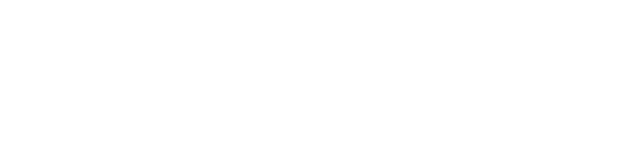
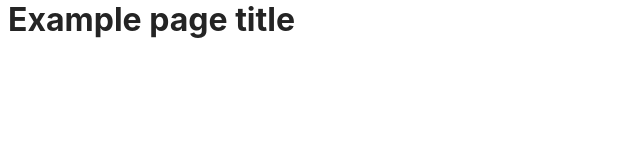
Before and after one commit to ViktorIgnatiev/goit-js-hw-10, a website built with Vite: page src/index.html in a window 1280 px wide. Shown: the whole page, without its empty margins (0-640 px from the left). Built offline with nearby package versions, Linux system fonts and the light colour scheme.

Commit message:
HW X / chapter 5

```diff
--- a/src/index.html
+++ b/src/index.html
@@ -8,16 +8,14 @@
     <link rel="stylesheet" href="./css/styles.css" />
   </head>
   <body>
-    <!-- <load ="partials/header.html" /> -->
 
-    <!-- <section> -->
-      <!-- <h1>Example page title</h1> -->
-      <!-- Path to images as from index.html file -->
-      <!-- <img src="./img/javascript.svg" alt="" /> -->
-    <!-- </section> -->
 
-    <!-- Loads the specified .html file -->
-    <!-- <load ="partials/vite-promo.html" /> -->
+
+      <h1>Example page title</h1>
+
+
+
+
     <ul>
       <li><a href="./1-timer.html"></a></li>
       <li><a href="./2-snackbar.html"></a></li>
```
